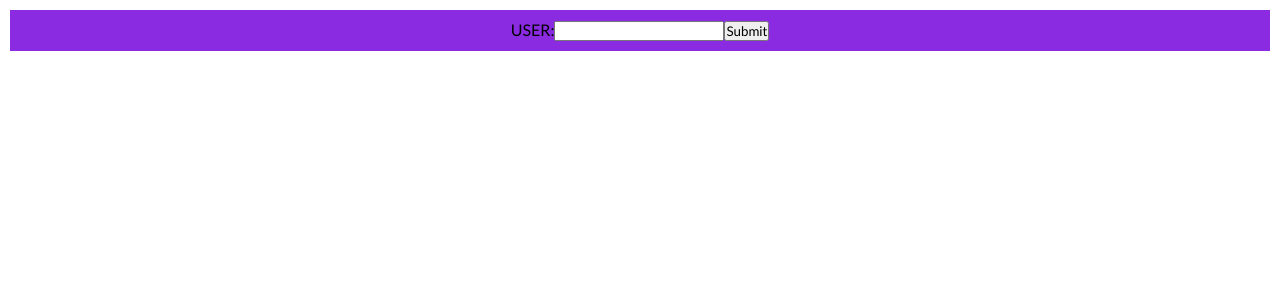
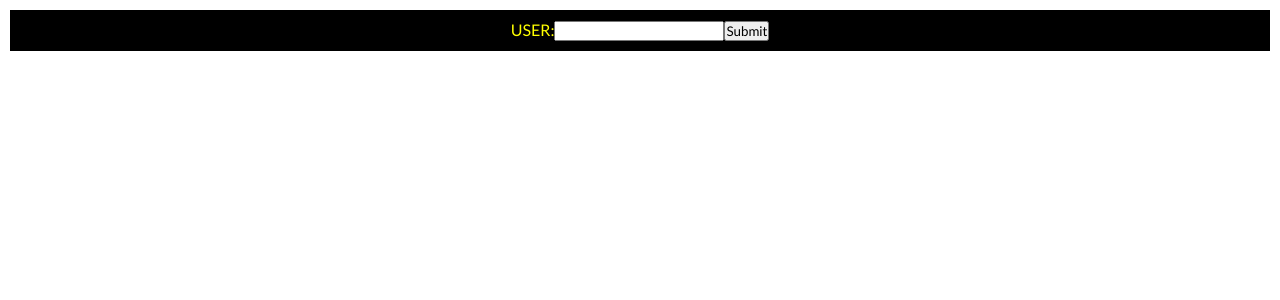
Before and after one commit to kielonl/react-chat-ui, a React (Create React App) app: page / in a window 1280 px wide. Shown: the top 300 px of the page. Built offline with nearby package versions, Linux system fonts and the light colour scheme.

Commit message:
send data to server

```diff
--- a/src/container/LoginFrom.css
+++ b/src/container/LoginFrom.css
@@ -1,7 +1,8 @@
 #fromlog {
-  background-color: blueviolet;
+  background-color: black;
   text-align: center;
   display: block;
   margin: 10px;
   padding: 10px;
+  color: yellow;
 }
--- a/src/container/LoginFrom.js
+++ b/src/container/LoginFrom.js
@@ -1,29 +1,25 @@
 import React, { useState } from "react";
+import axios from "axios";
 import "./LoginFrom.css";
-class NameForm extends React.Component {
-  sends = (event) => {};
-  /*
-  axios = {
-    method: "post",
-    url: "/users",
-    data: {
-      name: this.state.user,
-      password: this.state.password,
-    },
+
+const NameForm = () => {
+  const postdata = () => {
+    const data = {
+      username: "eoeo",
     };
-  */
-  render() {
+    axios.post("http://192.168.2.81:8080/Users", data).then((data) => {
+      console.log(data);
+    });
+  };
+
   return (
     <div id="fromlog">
-        <form>
       <label>
         USER:
         <input type={"text"} name="user" />
       </label>
-          <button>Submit</button>
-        </form>
+      <button onClick={postdata}>Submit</button>
     </div>
   );
-  }
-}
+};
 export default NameForm;
```
Lines whose indentation alone changed are shown as unchanged.
